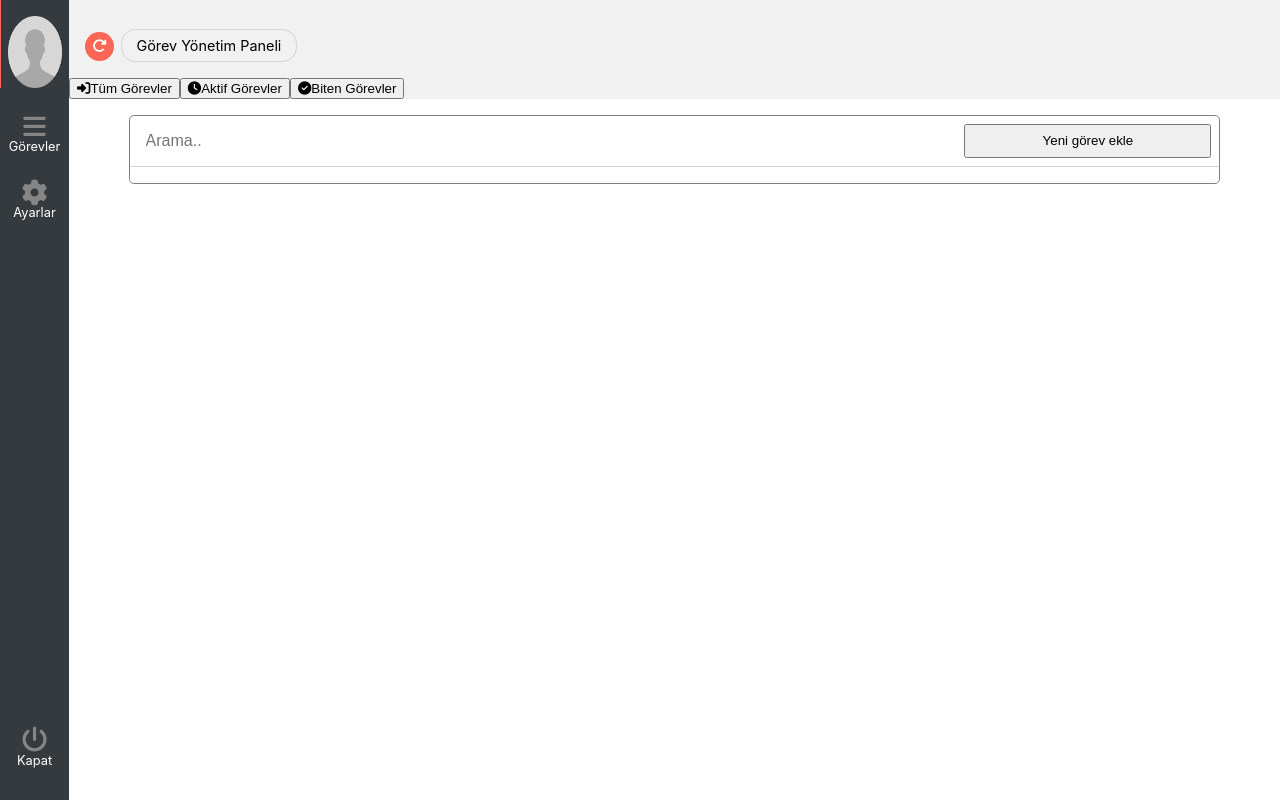
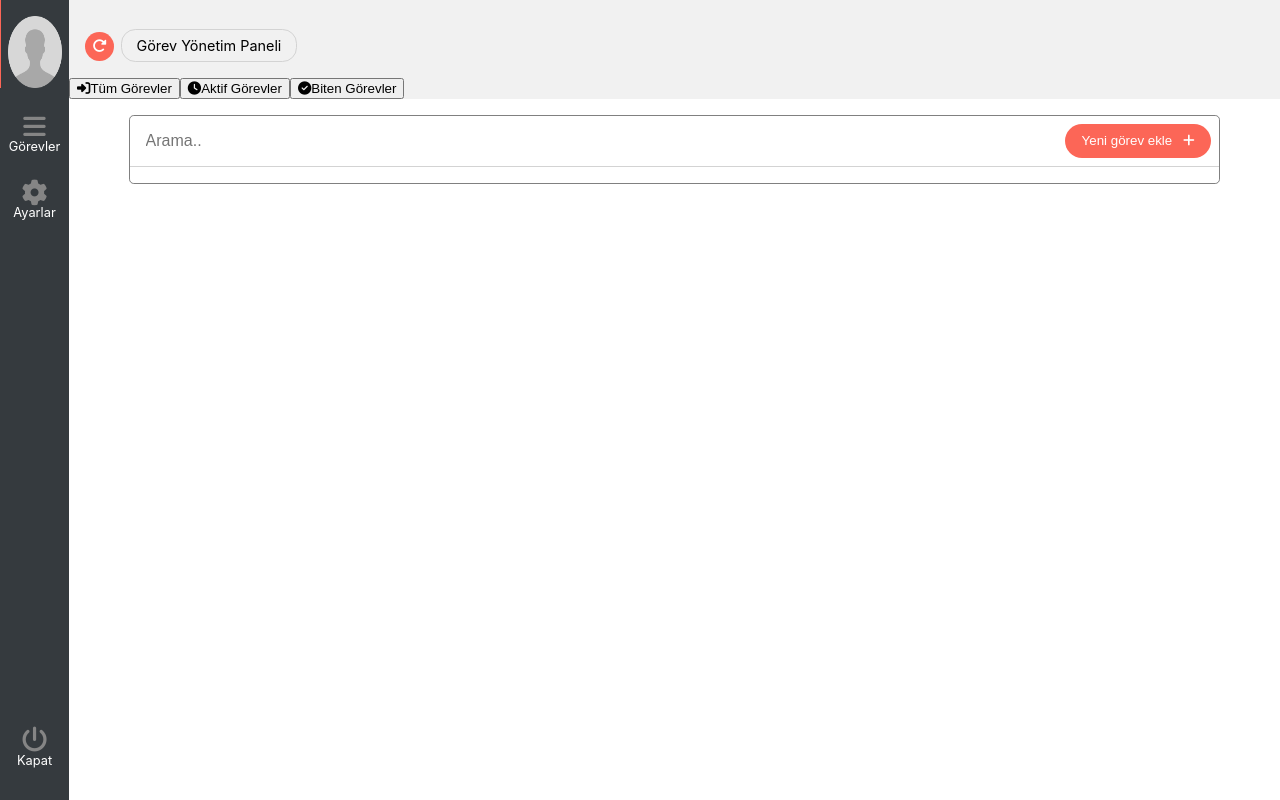
Before and after one commit to brkcrdk/todo, a React (Create React App) app: page / in a window 1280 px wide. Built offline with nearby package versions, Linux system fonts and the light colour scheme.

Commit message:
List button

```diff
--- a/src/Components/List/List.jsx
+++ b/src/Components/List/List.jsx
@@ -7,7 +7,10 @@ const List = ({ active, index, value, onChange }) => {
       className={`tab-content ${active === index ? "active" : ""}`}>
       <div id="input-addBtn">
         <input value={value} onChange={onChange} placeholder="Arama.." />
-        <button>Yeni görev ekle</button>
+        <button>
+          <span>Yeni görev ekle</span>
+          <i className="fas fa-plus" />
+        </button>
       </div>
     </div>
   );
--- a/src/Components/List/list.scss
+++ b/src/Components/List/list.scss
@@ -27,6 +27,28 @@
     outline: none;
   }
   button {
-    width: 30%;
+    display: flex;
+    justify-content: space-evenly;
+    align-items: center;
+    outline: none;
+    background-color: getColor(myOrange);
+    color: white;
+    border: none;
+    border-radius: 2em;
+    max-width: 11em;
+    @include mobileS {
+      width: 20%;
+    }
+    @include mobileTablet {
+      width: 40%;
+    }
+    > span {
+      @include mobileS {
+        display: none;
+      }
+      @include mobileTablet {
+        display: inline-block;
+      }
+    }
   }
 }
--- a/src/Components/Tabs/Button.jsx
+++ b/src/Components/Tabs/Tab.jsx
@@ -1,6 +1,6 @@
 import React from "react";
 
-const Button = ({ onClick, label, icon }) => {
+const Tab = ({ onClick, label, icon }) => {
   return (
     <button onClick={onClick}>
       <i className={`fas fa-${icon}`} />
@@ -9,4 +9,4 @@ const Button = ({ onClick, label, icon }) => {
   );
 };
 
-export default Button;
+export default Tab;
--- a/src/Components/Tabs/Tabs.jsx
+++ b/src/Components/Tabs/Tabs.jsx
@@ -1,7 +1,7 @@
 import React, { useState } from "react";
 import "./tabs.scss";
 import List from "../List/List";
-import Button from "./Button";
+import Tab from "./Tab";
 const Tabs = ({ value, onChange }) => {
   const [active, setActive] = useState(0);
   const handleTab = (index) => {
@@ -16,7 +16,7 @@ const Tabs = ({ value, onChange }) => {
   ];
 
   const renderButtons = tabs.map((todo, index) => (
-    <Button
+    <Tab
       key={index}
       label={todo.tab}
       icon={todo.icon}
```
